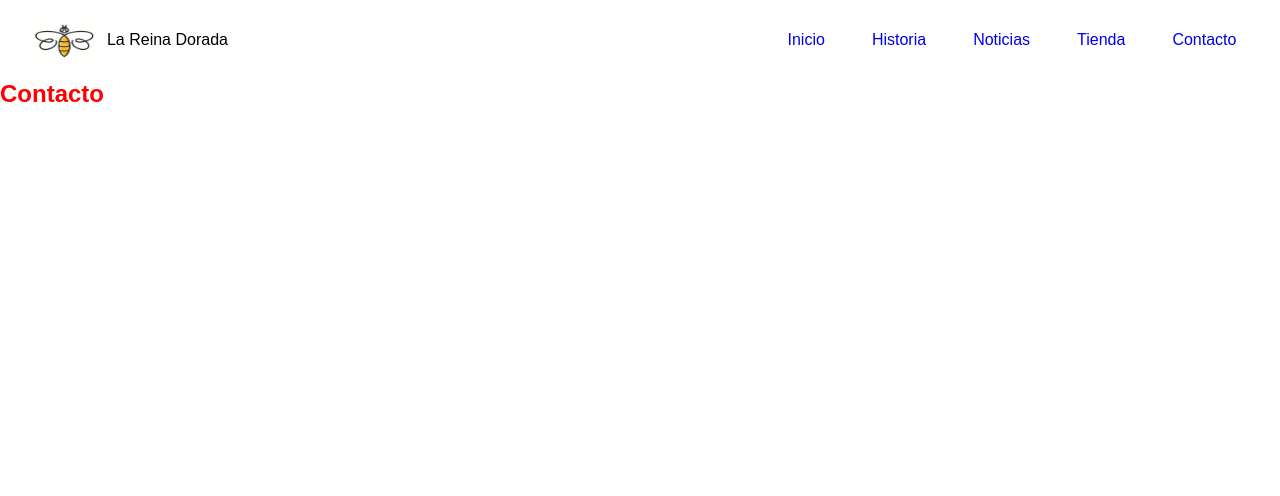
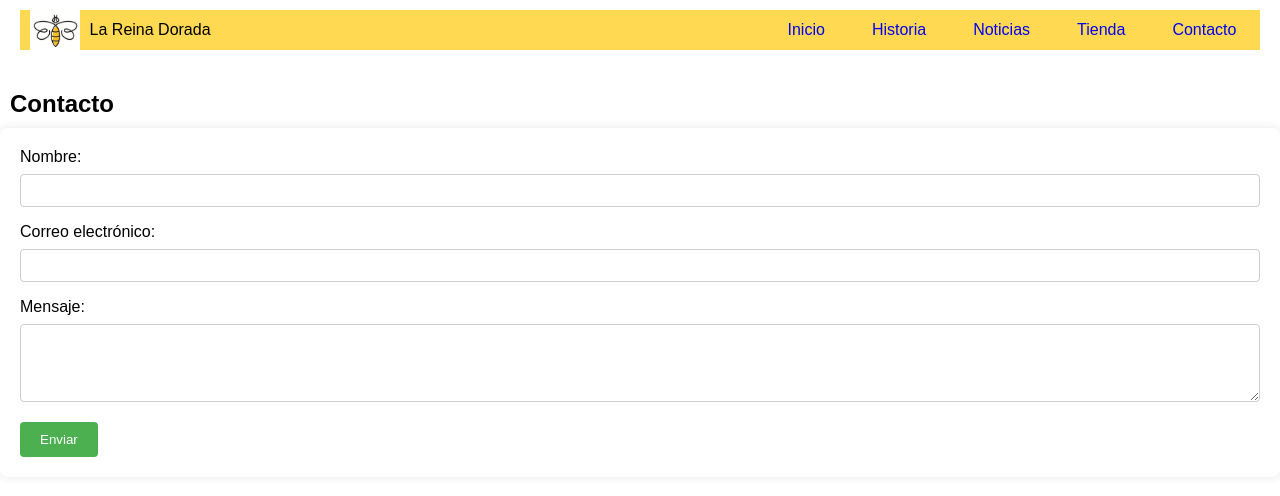
Before and after one commit to GuillerminaCecha/PFCechaScotti, a plain HTML site: page pages/contacto.html in a window 1280 px wide. Drawn offline with Linux system fonts and the light colour scheme; a web font is replaced by a local one.

Commit message:
Re entrega 2

```diff
--- a/css/style.css
+++ b/css/style.css
@@ -4,7 +4,7 @@
 }
 
 h1 {
-    color: red;
+    color: black;
 }
 
 h2 {
@@ -55,6 +55,7 @@ display: inline-block;
 
 body {
     font-family: 'Tilt Neon', sans-serif;
+    margin: 0;
 }
 
 header {
@@ -62,7 +63,13 @@ header {
   align-items: center;
   justify-content: space-between;
   padding: 10px 20px;
+  /*position: fixed; */
   }
+
+  main {
+    margin-top: 20px;
+    padding: 10px;
+}
 
 .logo span {
  font-size: 8REM;
@@ -70,7 +77,7 @@ header {
 }
 
 .logo {
-    width: 18%;
+    width: 8%;
     height: 40px;
 }
 
@@ -79,13 +86,13 @@ header {
 }
 
 nav.navegacion {
-    /*display: inline-block;*/
+    display: inline-block;
     width: 100%;
-    height: 60px;
-   /* background-color:#ffd952;*/
-    position: sticky;
+    height: 40px;
+   background-color:#ffd952;
+    /*position: sticky;*/
     top: 0;
-    z-index: 10;
+    /*z-index: 0;*/
     display: flex;
     align-items: center;
     justify-content: space-between;
@@ -118,8 +125,6 @@ nav ul li a:hover {
     display: none;
 }
 
-
-
 .piedepagina a {
     text-decoration: none;
   }
@@ -136,7 +141,7 @@ display: flex;
 align-items: center;
 gap: 10px;
 /*background-color: #ffe999 ;*/
-width: 30%;
+width: 50%;
 }
 
 .contenedor-padre {
@@ -144,7 +149,7 @@ width: 30%;
     flex-direction: row;
     flex-wrap: wrap;
     height: 550px;
-    background-color: blue;
+    background-color: rgba(255, 255, 0, 0.301);
     /*align-items: center;*/
     align-content: center;
     justify-content: space-evenly;
@@ -198,3 +203,38 @@ width: 30%;
      grid-template-columns: 1fr;
     }
 }
+
+form {
+    background-color: #fff;
+    padding: 20px;
+    border-radius: 8px;
+    box-shadow: 0 0 10px rgba(0, 0, 0, 0.1);
+}
+
+label {
+    display: block;
+    margin-bottom: 8px;
+}
+
+input,
+textarea {
+    width: 100%;
+    padding: 8px;
+    margin-bottom: 16px;
+    box-sizing: border-box;
+    border: 1px solid #ccc;
+    border-radius: 4px;
+}
+
+button {
+    background-color: #4caf50;
+    color: #fff;
+    padding: 10px 20px;
+    border: none;
+    border-radius: 4px;
+    cursor: pointer;
+}
+
+button:hover {
+    background-color: #45a049;
+}
--- a/pages/contacto.html
+++ b/pages/contacto.html
@@ -41,5 +41,19 @@
             <h1>Contacto</h1>
         </section>
     </main>
+
+    <form action="/enviar_formulario" method="post">
+        <label for="nombre">Nombre:</label>
+        <input type="text" id="nombre" name="nombre" required>
+
+        <label for="email">Correo electrónico:</label>
+        <input type="email" id="email" name="email" required>
+
+        <label for="mensaje">Mensaje:</label>
+        <textarea id="mensaje" name="mensaje" rows="4" required></textarea>
+
+        <button type="submit">Enviar</button>
+    </form>
+
 </body>
 </html>
```
